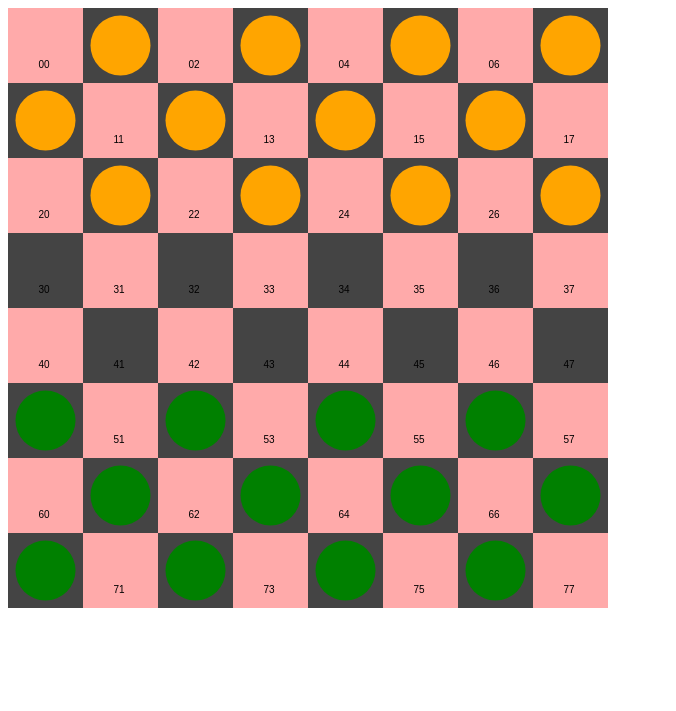
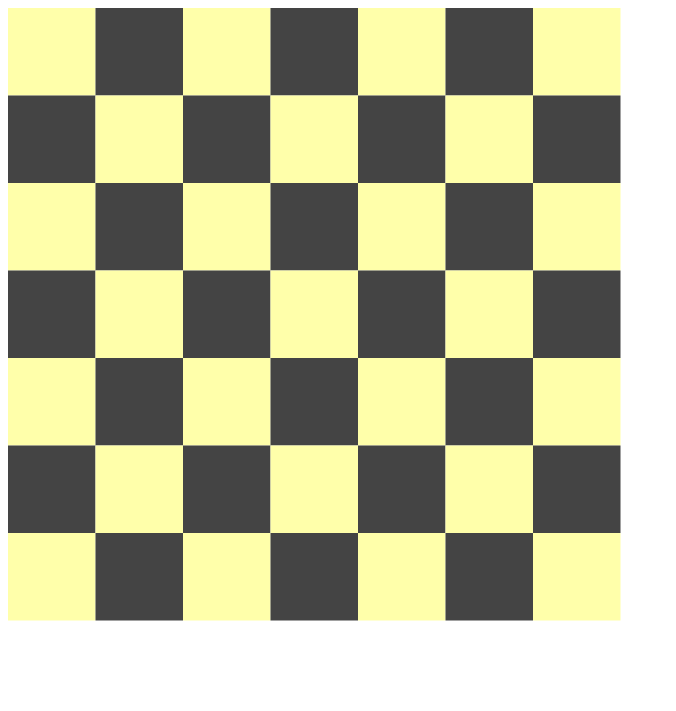
Before and after one commit to Jaco26/vanilla-js-checkers, a plain HTML site: page index.html in a window 1280 px wide. Shown: the whole page, without its empty margins (0-676 px from the left). Drawn offline with Linux system fonts and the light colour scheme.

Commit message:
wrote method to draw tiles on board

```diff
--- a/index.html
+++ b/index.html
@@ -12,12 +12,12 @@
 
   <script src="utils.js"></script>
 
-  <!-- <script src="models/piece.js"></script>
+  <script src="models/piece.js"></script>
   <script src="models/tile.js"></script>
-  <script src="models/board.js"></script> -->
+  <script src="models/board.js"></script>
 
 
-  <script src="./render-board/SetupTemplates.js"></script>
+  <!-- <script src="./render-board/SetupTemplates.js"></script>
 
   <script src="./render-board/canvas.js"></script>
   <script src="./render-board/Tiles.js"></script>
@@ -31,11 +31,11 @@
   <script src="./game-logic/MoveFinder.js"></script>
   <script src="./game-logic/moveResults.js"></script>
   <script src="./game-logic/RemoveOpponentPieces.js"></script>
-  <script src="./game-logic/Starfish.js"></script>
+  <script src="./game-logic/Starfish.js"></script> -->
 
   <!-- <script src="sandbox.js"></script> -->
 
-  <script src="game.js"></script>
+  <!-- <script src="game.js"></script> -->
 
 </body>
 </html>
--- a/models/board.js
+++ b/models/board.js
@@ -9,26 +9,60 @@ const BOARD_MODULE = (function(pieceMod, tileMod) {
       const tileWidth = width / 8;
       const tileHeight = height / 8;
       const allRows = [];
+      let isRed = false;
       for (let i = 0; i < 7; i++) {
         const row = {};
         for (let j = 0; j < 7; j++) {
-          row[`${i}${j}`] = new Tile(tileWidth * j, tileHeight * i, tileWidth, tileHeight, i, j);
+          isRed = !isRed;
+          row[`${i}${j}`] = new Tile(tileWidth * j, tileHeight * i, tileWidth, tileHeight, i, j, isRed);
         }
         allRows.push(row);
       }
-      return allRows;
+      this.tiles = allRows;
+    },
+    drawTiles() {
+      const { ctx, tiles } = this;
+      tiles.forEach(row => {
+        Object.keys(row).forEach(key => {
+          const { x, y, width, height, color } = row[key];
+          ctx.beginPath();
+          ctx.fillStyle = color;
+          ctx.fillRect(x, y, width, height);
+          ctx.closePath();
+        });
+      });
+    },
+    generatePieces() {
+
+    },
+    drawPieces() {
+
     },
   };
 
   class Board {
     constructor({ canvasId, width, height }) {
       const canvas = document.getElementById(canvasId);
+      this.ctx = canvas.getContext('2d');
       this.width = canvas.width = width;
       this.height = canvas.height = height;
 
       this.p1Pieces = [];
       this.p2Pieces = [];
-      this.tiles = util.generateTiles.call(this);
+      this.tiles = [];
+
+      util.generateTiles.call(this);
+      util.generatePieces.call(this);
+      this.drawTiles()
+      this.drawPieces();
+    }
+
+    drawTiles() {
+      util.drawTiles.call(this);
+    }
+
+    drawPieces() {
+      util.drawPieces.call(this);
     }
 
 
@@ -36,8 +70,8 @@ const BOARD_MODULE = (function(pieceMod, tileMod) {
 
   clog(new Board({
     canvasId: 'checkers-game',
-    width: 600,
-    height: 600,
+    width: 700,
+    height: 700,
   }))
 
   return { Board };
--- a/models/tile.js
+++ b/models/tile.js
@@ -28,7 +28,9 @@ const TILE_MODULE = (function() {
   }
 
   class Tile {
-    constructor(x, y, width, height, row, col) {
+    constructor(x, y, width, height, row, col, isRed) {
+      this.isRed = isRed;
+      this.color = isRed ? '#FFA' : '#444444';
       this.x = x;
       this.y = y;
       this.width = width;
```
